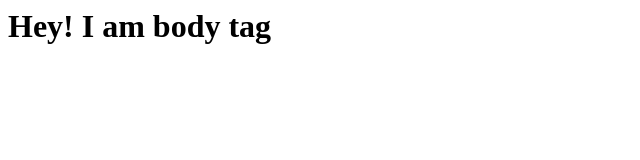
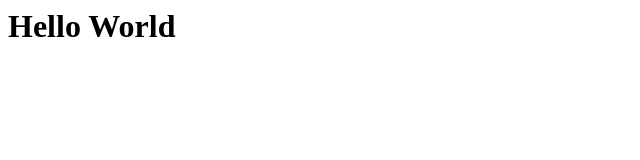
Before and after one commit to dede-invictus/hello-world, a plain HTML site: page index.html in a window 1280 px wide. Shown: the whole page, without its empty margins (0-640 px from the left). Drawn offline with Linux system fonts and the light colour scheme.

Commit message:
Second commit

```diff
--- a/index.html
+++ b/index.html
@@ -3,7 +3,7 @@
         <title>I am Title</title>
     </head>
     <body>
-        <h1> Hey! I am body tag</h1>
+        <h1> Hello World </h1>
 
         <script src="js/index.js"></script>
         <script src="js/learning_git.js"></script>
```
